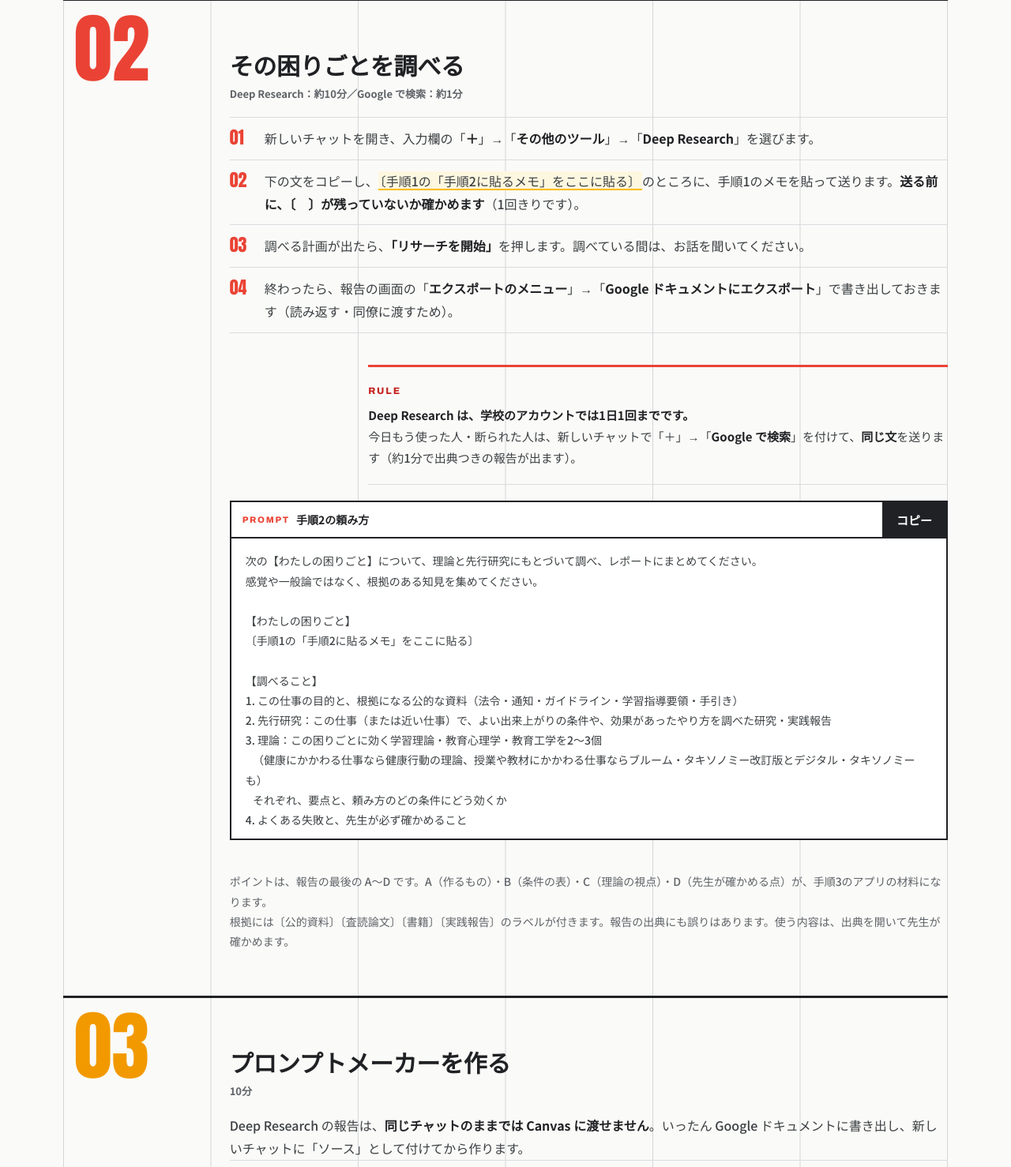
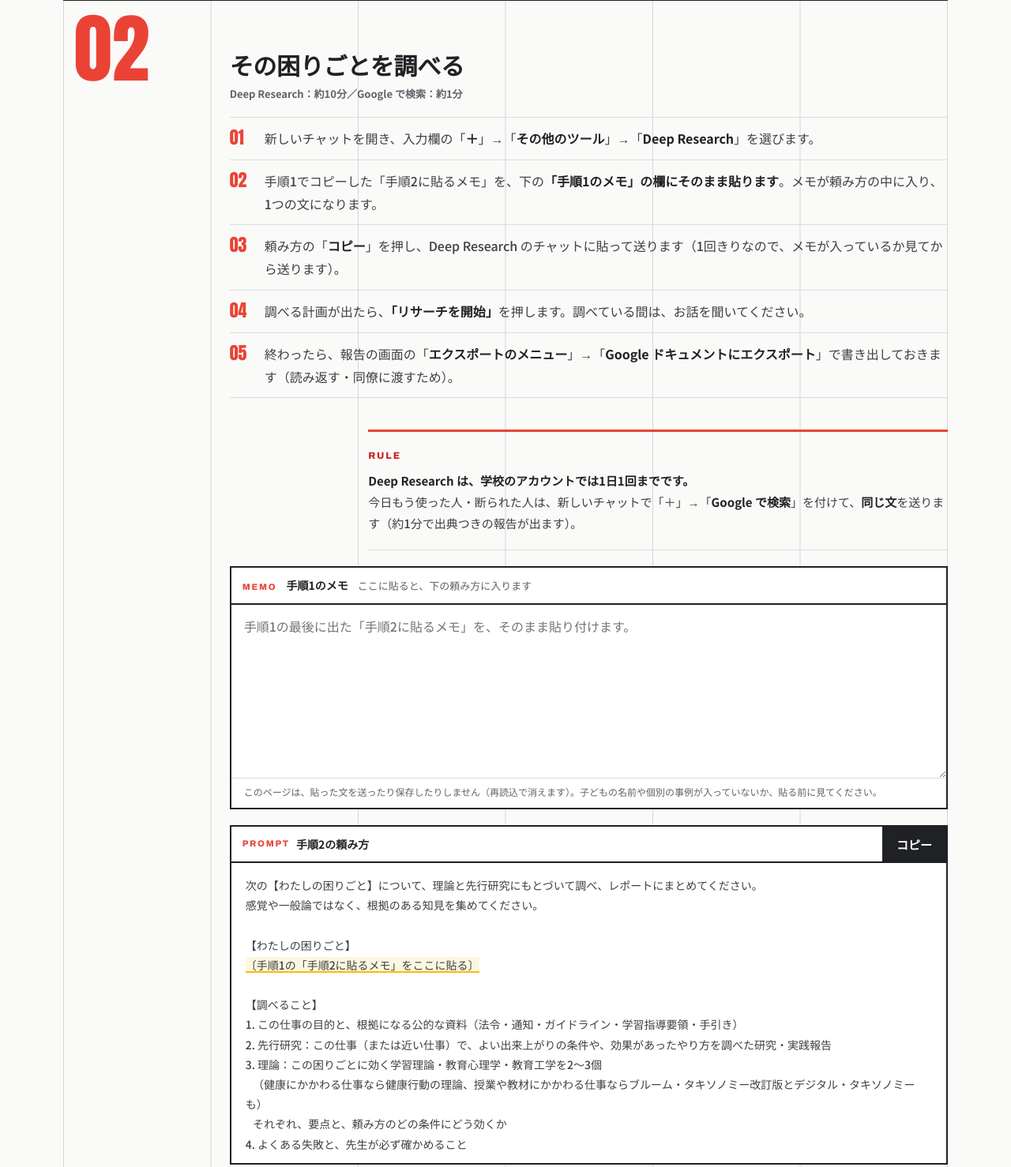
Before and after one commit to KTS-0513/geg-prompt-maker, a plain HTML site: page index.html in a window 1280 px wide. Shown: the part 5256-6734 px from the top of the page at 79% size. Drawn offline with Linux system fonts and the light colour scheme.

Commit message:
手順2：手順1のメモを欄に貼ると、頼み方に入って1つの文になる

```diff
--- a/index.html
+++ b/index.html
@@ -83,6 +83,14 @@ ol.do small{display:block;color:var(--muted);font-size:14px;margin-top:4px}
 .prompt-head::before{content:"PROMPT";font-family:var(--lab);font-weight:800;font-size:11px;letter-spacing:.16em;color:var(--c);margin-right:-2px}
 .prompt-head{justify-content:flex-start}.prompt-head button{margin-left:auto}
 pre{margin:0;padding:16px 18px;white-space:pre-wrap;word-break:break-word;font-family:var(--jp);font-weight:500;font-size:14px;line-height:1.8;max-height:380px;overflow:auto;color:var(--ink-mid)}
+.memo{margin-top:20px;border:2px solid var(--ink);background:var(--white)}
+.memo label{display:flex;flex-wrap:wrap;align-items:baseline;gap:4px 12px;padding:10px 14px;border-bottom:2px solid var(--ink);font-weight:700;font-size:14px;color:var(--ink)}
+.memo label::before{content:"MEMO";font-family:var(--lab);font-weight:800;font-size:11px;letter-spacing:.16em;color:var(--c)}
+.memo label span{font-weight:500;font-size:13px;color:var(--muted)}
+.memo textarea{display:block;width:100%;border:0;padding:14px 16px;font-family:var(--jp);font-size:16px;line-height:1.7;color:var(--ink);background:var(--white);resize:vertical;min-height:150px}
+.memo textarea:focus{outline:3px solid var(--focus);outline-offset:-3px}
+.memo-note{font-size:12px;color:var(--muted);padding:6px 16px 10px;border-top:1px solid var(--line)}
+.slot{background:#FEF7E0;box-shadow:inset 0 -2px 0 var(--yellow)}.slot.on{background:#E6F4EA;box-shadow:inset 0 -2px 0 var(--green)}
 .status{font-size:13px;color:var(--green-d);font-weight:700;min-height:22px;margin-top:6px}
 details{margin-top:12px}summary{cursor:pointer;min-height:44px;padding:10px 0;font-weight:700;color:var(--blue-d)}
 .nb{display:inline-block}.fill{background:#FEF7E0;box-shadow:inset 0 -2px 0 var(--yellow);padding:0 2px}
@@ -238,17 +246,21 @@ section>*{grid-column:2}section>.head{grid-column:1/-1}.head>*,.head h2,.head .t
 <div class="head"><span class="no">02</span><h2>その困りごとを調べる</h2><span class="time">Deep Research：約10分／Google で検索：約1分</span></div>
 <ol class="do">
 <li>新しいチャットを開き、入力欄の「<b>＋</b>」→「<b>その他のツール</b>」→「<b>Deep Research</b>」を選びます。</li>
-<li>下の文をコピーし、<span class="fill">〔手順1の「手順2に貼るメモ」をここに貼る〕</span>のところに、手順1のメモを貼って送ります。<b>送る前に、〔　〕が残っていないか確かめます</b>（1回きりです）。</li>
+<li>手順1でコピーした「手順2に貼るメモ」を、下の<b>「手順1のメモ」の欄にそのまま貼ります</b>。メモが頼み方の中に入り、1つの文になります。</li>
+<li>頼み方の「<b>コピー</b>」を押し、Deep Research のチャットに貼って送ります（1回きりなので、メモが入っているか見てから送ります）。</li>
 <li>調べる計画が出たら、<b>「リサーチを開始」</b>を押します。調べている間は、お話を聞いてください。</li>
 <li>終わったら、報告の画面の「<b>エクスポートのメニュー</b>」→「<b>Google ドキュメントにエクスポート</b>」で書き出しておきます（読み返す・同僚に渡すため）。</li>
 </ol>
 <p class="rule"><strong>Deep Research は、学校のアカウントでは1日1回までです。</strong><br>今日もう使った人・断られた人は、新しいチャットで「＋」→「<b>Google で検索</b>」を付けて、<b>同じ文</b>を送ります（約1分で出典つきの報告が出ます）。</p>
+<div class="memo"><label for="memo">手順1のメモ<span>ここに貼ると、下の頼み方に入ります</span></label>
+<textarea id="memo" rows="7" spellcheck="false" autocomplete="off" placeholder="手順1の最後に出た「手順2に貼るメモ」を、そのまま貼り付けます。"></textarea>
+<p class="memo-note">このページは、貼った文を送ったり保存したりしません（再読込で消えます）。子どもの名前や個別の事例が入っていないか、貼る前に見てください。</p></div>
 <div class="prompt"><div class="prompt-head">手順2の頼み方<button type="button" data-copy="p2">コピー</button></div>
 <pre id="p2">次の【わたしの困りごと】について、理論と先行研究にもとづいて調べ、レポートにまとめてください。
 感覚や一般論ではなく、根拠のある知見を集めてください。
 
 【わたしの困りごと】
-〔手順1の「手順2に貼るメモ」をここに貼る〕
+<span id="memo-slot" class="slot">〔手順1の「手順2に貼るメモ」をここに貼る〕</span>
 
 【調べること】
 1. この仕事の目的と、根拠になる公的な資料（法令・通知・ガイドライン・学習指導要領・手引き）
@@ -406,6 +418,10 @@ D. 先生が確かめる点（3〜5個）
 'use strict';
 // コピー。使えないときは文を選んだ状態にして、端末のコピー操作を案内する。
 function selectText(el){const r=document.createRange();r.selectNodeContents(el);const s=getSelection();s.removeAllRanges();s.addRange(r);}
+// 手順2：手順1のメモを貼ると、頼み方の【わたしの困りごと】に入る（送らない・保存しない）
+var memo=document.getElementById('memo'),slot=document.getElementById('memo-slot'),PH=slot?slot.textContent:'';
+function fillMemo(){var t=memo.value.replace(/\r\n?/g,'\n').trim();slot.textContent=t||PH;slot.classList.toggle('on',!!t);}
+if(memo&&slot){memo.addEventListener('input',fillMemo);fillMemo();}
 document.querySelectorAll('[data-copy]').forEach(function(b){
   b.addEventListener('click',async function(){
     const pre=document.getElementById(b.dataset.copy),box=pre.closest('.prompt'),status=box.nextElementSibling;
@@ -413,7 +429,7 @@ document.querySelectorAll('[data-copy]').forEach(function(b){
     try{
       if(!navigator.clipboard||!navigator.clipboard.writeText)throw new Error('手動');
       await Promise.race([navigator.clipboard.writeText(text),new Promise(function(_,rej){timer=setTimeout(function(){rej(new Error('時間切れ'));},3000);})]);
-      status.textContent='コピーしました。Gemini に貼り付けてください。';
+      status.textContent=(b.dataset.copy==='p2'&&memo&&!memo.value.trim())?'コピーしました。ただし、手順1のメモがまだ入っていません（上の欄に貼ってから、もう一度コピー）。':'コピーしました。Gemini に貼り付けてください。';
     }catch(e){selectText(pre);status.textContent='自動でコピーできません。文を選んだので、長押し（パソコンは Ctrl+C）でコピーしてください。';}
     finally{clearTimeout(timer);}
   });
```
